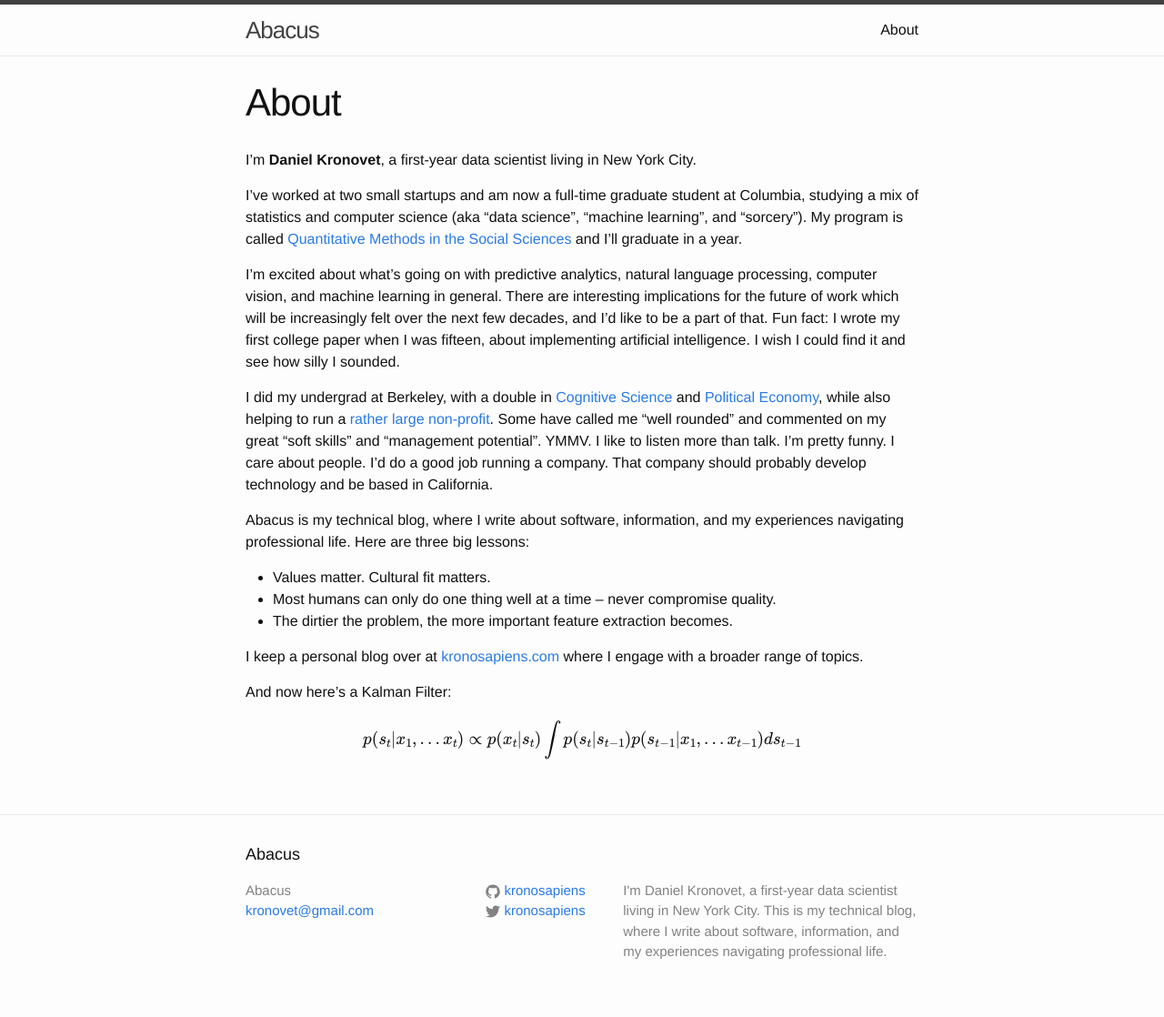
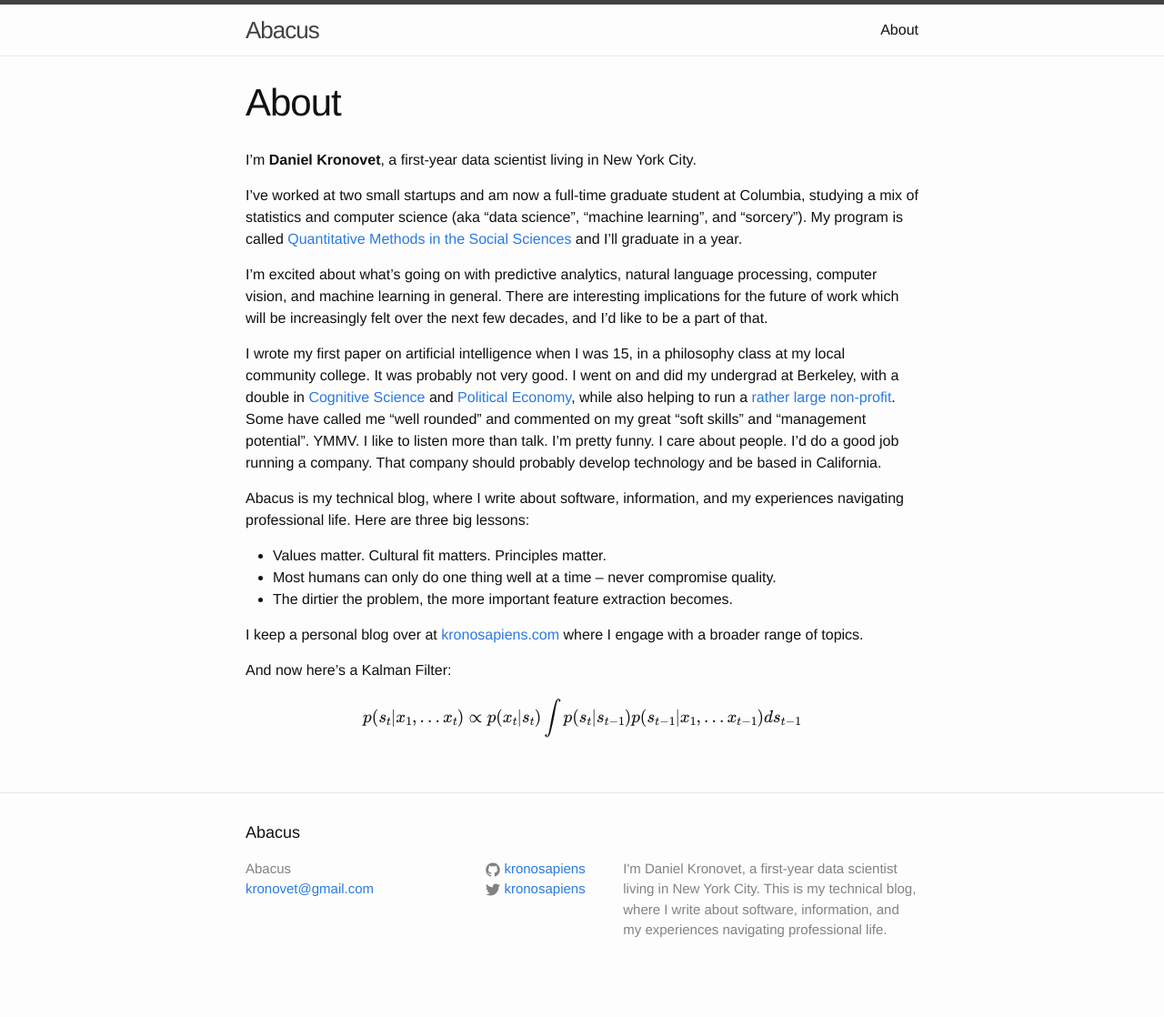
Before and after one commit to kronosapiens/kronosapiens.github.io, a Jekyll site: the page built from about.md, in a window 1280 px wide. Shown: the whole page at 91% size. Built offline with Jekyll 4.4.1, drawn with Linux system fonts in a browser that asks for light colours; formulas are drawn with MathJax 3; after the commit the page ends 1094 px from its top, so only the background shows below that.

Commit message:
update about

```diff
--- a/about.md
+++ b/about.md
@@ -4,22 +4,22 @@
 permalink: /about/
 ---
 
-  I'm **Daniel Kronovet**, a first-year data scientist living in New York City.
+I'm **Daniel Kronovet**, a first-year data scientist living in New York City.
 
-  I've worked at two small startups and am now a full-time graduate student at Columbia, studying a mix of statistics and computer science (aka "data science", "machine learning", and "sorcery"). My program is called [Quantitative Methods in the Social Sciences](http://qmss.columbia.edu/) and I'll graduate in a year.
+I've worked at two small startups and am now a full-time graduate student at Columbia, studying a mix of statistics and computer science (aka "data science", "machine learning", and "sorcery"). My program is called [Quantitative Methods in the Social Sciences](http://qmss.columbia.edu/) and I'll graduate in a year.
 
-  I'm excited about what's going on with predictive analytics, natural language processing, computer vision, and machine learning in general. There are interesting implications for the future of work which will be increasingly felt over the next few decades, and I'd like to be a part of that. Fun fact: I wrote my first college paper when I was fifteen, about implementing artificial intelligence. I wish I could find it and see how silly I sounded.
+I'm excited about what's going on with predictive analytics, natural language processing, computer vision, and machine learning in general. There are interesting implications for the future of work which will be increasingly felt over the next few decades, and I'd like to be a part of that.
 
-  I did my undergrad at Berkeley, with a double in [Cognitive Science](http://cogsci.berkeley.edu/) and [Political Economy](http://iastp.berkeley.edu/pe), while also helping to run a [rather large non-profit](http://www.bsc.coop/). Some have called me "well rounded" and commented on my great "soft skills" and "management potential". YMMV. I like to listen more than talk. I'm pretty funny. I care about people. I'd do a good job running a company. That company should probably develop technology and be based in California.
+I wrote my first paper on artificial intelligence when I was 15, in a philosophy class at my local community college. It was probably not very good. I went on and did my undergrad at Berkeley, with a double in [Cognitive Science](http://cogsci.berkeley.edu/) and [Political Economy](http://iastp.berkeley.edu/pe), while also helping to run a [rather large non-profit](http://www.bsc.coop/). Some have called me "well rounded" and commented on my great "soft skills" and "management potential". YMMV. I like to listen more than talk. I'm pretty funny. I care about people. I'd do a good job running a company. That company should probably develop technology and be based in California.
 
-  Abacus is my technical blog, where I write about software, information, and my experiences navigating professional life. Here are three big lessons:
+Abacus is my technical blog, where I write about software, information, and my experiences navigating professional life. Here are three big lessons:
 
-  - Values matter. Cultural fit matters.
-  - Most humans can only do one thing well at a time -- never compromise quality.
-  - The dirtier the problem, the more important feature extraction becomes.
+- Values matter. Cultural fit matters. Principles matter.
+- Most humans can only do one thing well at a time -- never compromise quality.
+- The dirtier the problem, the more important feature extraction becomes.
 
-  I keep a personal blog over at [kronosapiens.com](http://kronosapiens.com) where I engage with a broader range of topics.
+I keep a personal blog over at [kronosapiens.com](http://kronosapiens.com) where I engage with a broader range of topics.
 
-  And now here's a Kalman Filter:
+And now here's a Kalman Filter:
 
-  $$ p(s_t|x_1,...x_t) \propto p(x_t|s_t) \int p(s_t|s_{t-1}) p(s_{t-1}|x_1,...x_{t-1}) ds_{t-1} $$
+$$ p(s_t|x_1,...x_t) \propto p(x_t|s_t) \int p(s_t|s_{t-1}) p(s_{t-1}|x_1,...x_{t-1}) ds_{t-1} $$
```
